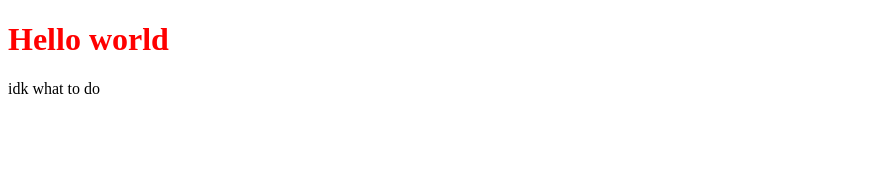
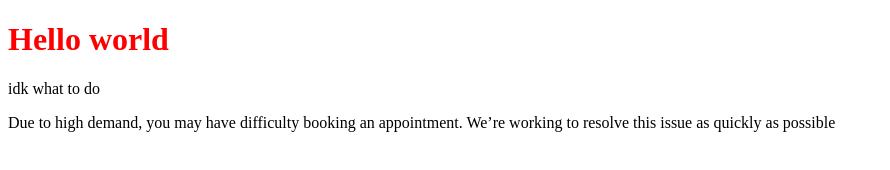
Before and after one commit to maryartme/Front_Mary, a plain HTML site: page index.html in a window 1280 px wide. Shown: the whole page, without its empty margins (0-890 px from the left). Drawn offline with Linux system fonts and the light colour scheme.

Commit message:
add text to second branch

```diff
--- a/index.html
+++ b/index.html
@@ -9,5 +9,7 @@
 <body>
     <h1 style="color:red;">Hello world</h1>
     <div>idk what to do</div>
+    <p>Due to high demand, you may have difficulty booking an appointment. We’re working to resolve this issue as quickly as possible</p>
+
 </body>
 </html>
```
